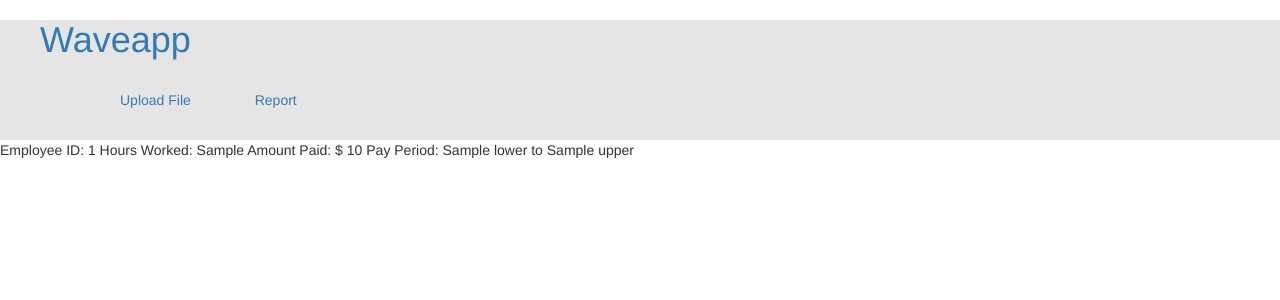
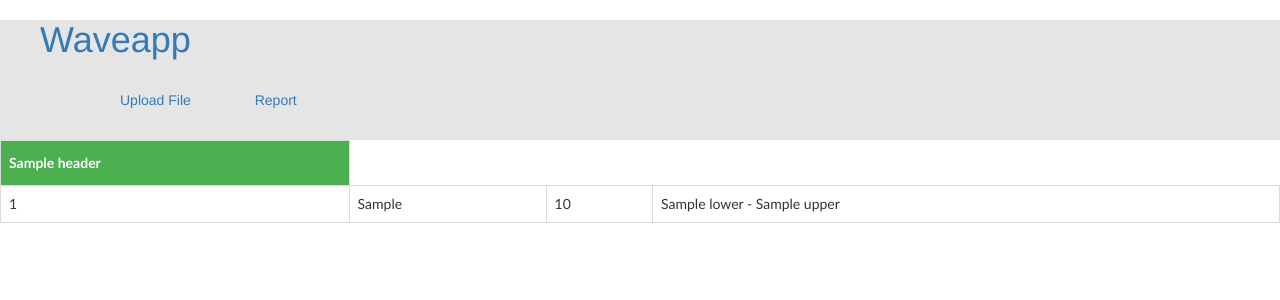
Before and after one commit to theblueskies/work-hours, a Django app: template backend/api/templates/api/report.html in a window 1280 px wide. Shown: the top 300 px of the page. Run offline with Django 3.2, Linux system fonts and the light colour scheme; the template is opened without the code that fills it: most values are stand-ins (such as "Sample title", 1, 10 or a date in 2020); some libraries are stand-ins or nearby versions.

Commit message:
better styling for reports

```diff
--- a/backend/api/templates/api/report.html
+++ b/backend/api/templates/api/report.html
@@ -4,6 +4,7 @@
 <head>
     <meta charset="utf-8">
     <title>{% block title %}Wave accounts{% endblock %}</title>
+    <script src="https://code.jquery.com/jquery-2.1.1.min.js"></script>
 
     {# Load the tag library #}
     {% load bootstrap3 %}
@@ -46,6 +47,29 @@
         display: table;
         clear: both;
         }
+
+    #customers {
+    font-family: "Trebuchet MS", Arial, Helvetica, sans-serif;
+    border-collapse: collapse;
+    width: 100%;
+    }
+
+    #customers td, #customers th {
+        border: 1px solid #ddd;
+        padding: 8px;
+    }
+
+    #customers tr:nth-child(even){background-color: #f2f2f2;}
+
+    #customers tr:hover {background-color: #ddd;}
+
+    #customers th {
+        padding-top: 12px;
+        padding-bottom: 12px;
+        text-align: left;
+        background-color: #4CAF50;
+        color: white;
+    }
     </style>
 </head>
 <body>
@@ -64,16 +88,27 @@
     </header>
 <div>
 {% block content %}
-    {% for item in data %}
-        <div>
-            <p>
-                Employee ID: {{item.employee_id}}
-                Hours Worked: {{item.hours_worked}}
-                Amount Paid: $ {{item.amount_paid}}
-                Pay Period: {{item.lower}} to {{item.upper}}
-            </p>
-        <div>
-    {% endfor %}
+    <table id="customers">
+        <tr>
+        {% for header in headers %}
+            <th>{{ header }}</th>
+        {% endfor %}
+        </tr>
+        <tbody>
+
+            {% for item in data %}
+                <tr>
+                <div>
+                    <td>{{item.employee_id}} </td>
+                    <td>{{item.hours_worked}} </td>
+                    <td>{{item.amount_paid}} </td>
+                    <td>{{item.lower}} - {{item.upper}} </td>
+                </div>
+            {% endfor %}
+            </tr>
+        </tbody>
+    </table>
+
 {% endblock %}
 </div>
 </body>
--- a/backend/api/views.py
+++ b/backend/api/views.py
@@ -64,5 +64,6 @@
         template = loader.get_template('api/report.html')
         reports = Report.objects.all().order_by('pay_period')
         serialized = ReportSerializer(reports, many=True)
-        context = {'data': serialized.data}
+        context = {'headers': ['Employee ID', 'Hours Worked', 'Amount Paid', 'Pay Period'],
+                   'data': serialized.data}
         return HttpResponse(template.render(context, request), status=200)
```
